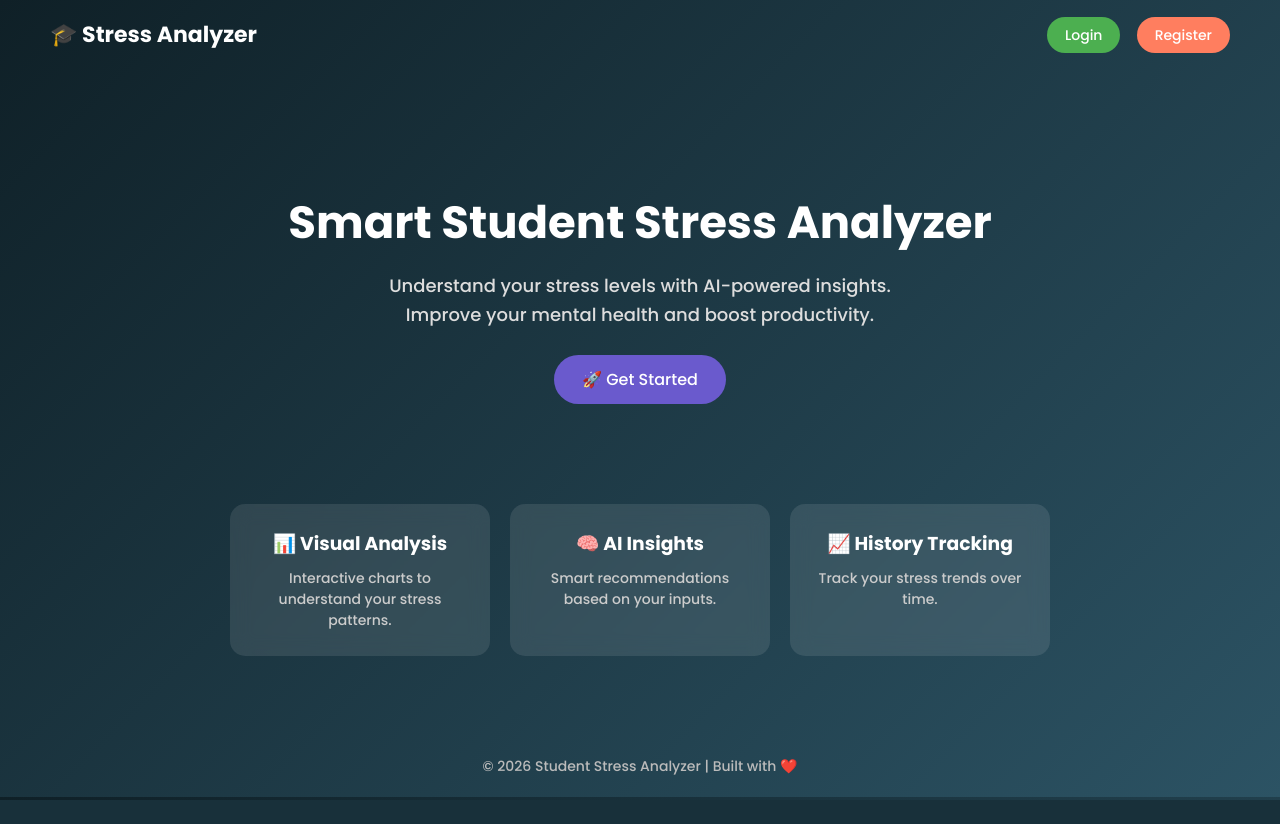
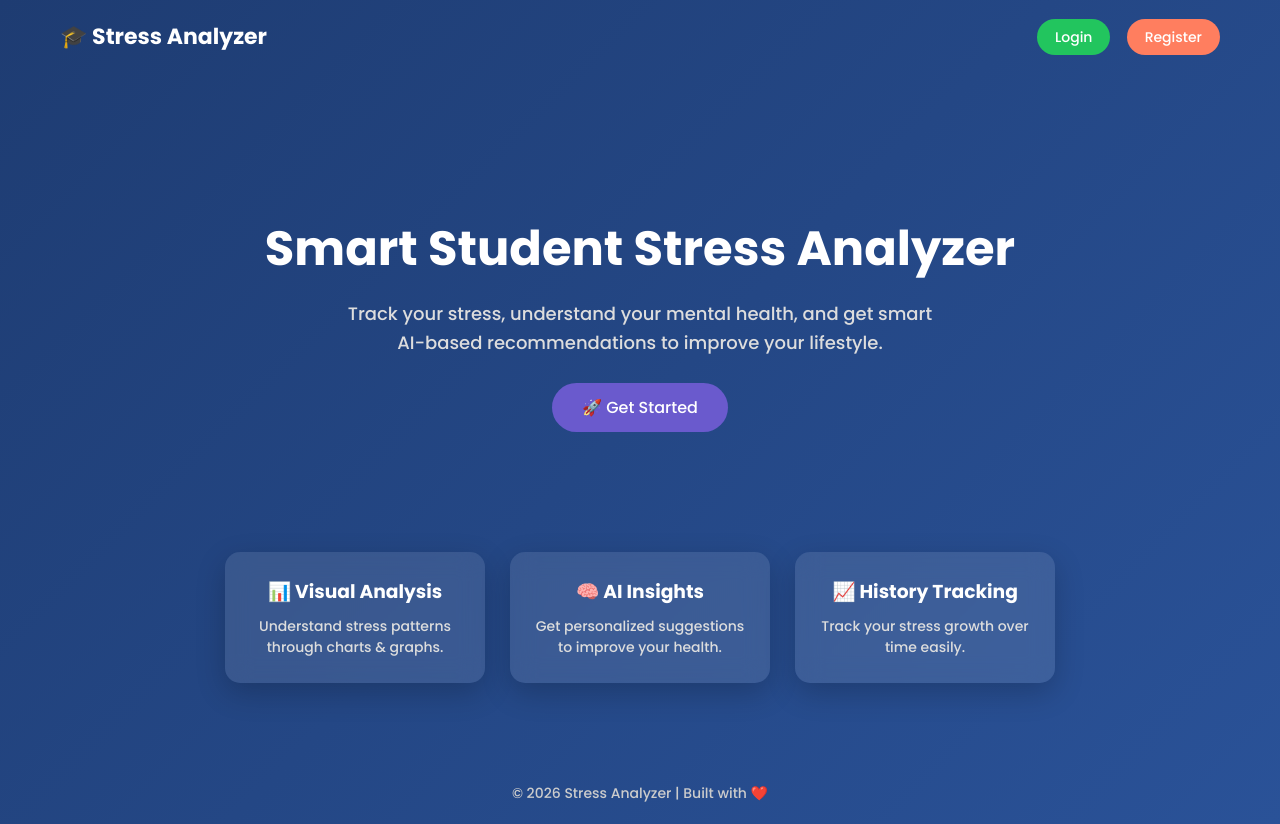
Before and after one commit to CharmilaSambana/student-stress-analyzer, a Flask app: page / in a window 1280 px wide. Before the commit the page ends 800 px from the top, so only its background shows below. Run offline with Flask 3, Linux system fonts and the light colour scheme.

Commit message:
Update landing.html

```diff
--- a/templates/landing.html
+++ b/templates/landing.html
@@ -2,136 +2,145 @@
 <html lang="en">
 <head>
 <meta charset="UTF-8">
-    <title>Student Stress Analyzer</title>
+<title>Stress Analyzer</title>
 
-    <!-- Google Font -->
 <link href="https://fonts.googleapis.com/css2?family=Poppins:wght@300;500;700&display=swap" rel="stylesheet">
 
 <style>
-        * {
-            margin: 0;
-            padding: 0;
-            box-sizing: border-box;
-            font-family: 'Poppins', sans-serif;
+
+*{
+margin:0;
+padding:0;
+box-sizing:border-box;
+font-family:'Poppins',sans-serif;
 }
 
-        body {
-            background: linear-gradient(135deg, #0f2027, #2c5364);
-            color: white;
+body{
+background: linear-gradient(135deg,#1e3c72,#2a5298);
+color:white;
+min-height:100vh;
 }
 
 /* NAVBAR */
-        .navbar {
-            display: flex;
-            justify-content: space-between;
-            align-items: center;
-            padding: 18px 50px;
+.navbar{
+display:flex;
+justify-content:space-between;
+align-items:center;
+padding:20px 60px;
 }
 
-        .logo {
-            font-size: 22px;
-            font-weight: 600;
+.logo{
+font-size:22px;
+font-weight:600;
 }
 
-        .nav-buttons a {
-            text-decoration: none;
-            margin-left: 12px;
-            padding: 8px 18px;
-            border-radius: 20px;
-            color: white;
-            font-size: 14px;
-            transition: 0.3s;
+.nav-buttons a{
+text-decoration:none;
+margin-left:12px;
+padding:8px 18px;
+border-radius:20px;
+color:white;
+font-size:14px;
+transition:0.3s;
 }
 
-        .login-btn {
-            background: #4CAF50;
+.login{
+background:#22c55e;
 }
 
-        .register-btn {
-            background: #ff7e5f;
+.register{
+background:#ff7e5f;
 }
 
-        .nav-buttons a:hover {
-            transform: scale(1.05);
+.nav-buttons a:hover{
+transform:scale(1.08);
 }
 
-        /* HERO SECTION */
-        .hero {
-            text-align: center;
-            margin-top: 120px;
-            padding: 0 20px;
+/* HERO */
+.hero{
+display:flex;
+flex-direction:column;
+align-items:center;
+justify-content:center;
+text-align:center;
+margin-top:120px;
+padding:20px;
 }
 
-        .hero h1 {
-            font-size: 45px;
-            margin-bottom: 15px;
+.hero h1{
+font-size:48px;
+margin-bottom:15px;
 }
 
-        .hero p {
-            font-size: 18px;
-            color: #ddd;
-            line-height: 1.6;
+.hero p{
+font-size:18px;
+color:#ddd;
+max-width:600px;
+line-height:1.6;
 }
 
-        .start-btn {
-            display: inline-block;
-            margin-top: 25px;
-            padding: 12px 28px;
-            background: #6a5acd;
-            border-radius: 25px;
-            text-decoration: none;
-            color: white;
-            font-size: 16px;
-            transition: 0.3s;
+.cta{
+margin-top:25px;
+padding:12px 30px;
+background:#6a5acd;
+border-radius:30px;
+text-decoration:none;
+color:white;
+font-size:16px;
+transition:0.3s;
 }
 
-        .start-btn:hover {
-            background: #5848c2;
-            transform: scale(1.05);
+.cta:hover{
+background:#5848c2;
+transform:scale(1.05);
 }
 
 /* FEATURES */
-        .features {
-            display: flex;
-            justify-content: center;
-            gap: 20px;
-            margin-top: 80px;
-            flex-wrap: wrap;
-            padding: 20px;
+.features{
+display:flex;
+justify-content:center;
+gap:25px;
+margin-top:80px;
+flex-wrap:wrap;
+padding:20px;
 }
 
-        .feature-card {
-            background: rgba(255, 255, 255, 0.1);
-            padding: 25px;
-            width: 260px;
-            border-radius: 15px;
-            text-align: center;
-            backdrop-filter: blur(10px);
-            transition: 0.3s;
+.card{
+width:260px;
+padding:25px;
+border-radius:15px;
+text-align:center;
+
+background: rgba(255,255,255,0.1);
+backdrop-filter: blur(12px);
+
+box-shadow:0 10px 30px rgba(0,0,0,0.2);
+
+transition:0.3s;
 }
 
-        .feature-card:hover {
-            transform: translateY(-8px);
-            background: rgba(255,255,255,0.15);
+.card:hover{
+transform:translateY(-10px);
 }
 
-        .feature-card h3 {
-            margin-bottom: 10px;
+.card h3{
+margin-bottom:10px;
 }
 
-        .feature-card p {
-            font-size: 14px;
-            color: #ccc;
+.card p{
+font-size:14px;
+color:#ddd;
 }
 
 /* FOOTER */
-        .footer {
-            text-align: center;
-            margin-top: 60px;
-            padding: 20px;
-            color: #bbb;
-            font-size: 14px;
+.footer{
+text-align:center;
+margin-top:60px;
+padding:20px;
+color:#ccc;
+font-size:14px;
 }
+
 </style>
 </head>
 
@@ -142,8 +151,8 @@
 <div class="logo">🎓 Stress Analyzer</div>
 
 <div class="nav-buttons">
-        <a href="/login" class="login-btn">Login</a>
-        <a href="/register" class="register-btn">Register</a>
+<a href="/login" class="login">Login</a>
+<a href="/register" class="register">Register</a>
 </div>
 </div>
 
@@ -152,36 +161,36 @@
 <h1>Smart Student Stress Analyzer</h1>
 
 <p>
-        Understand your stress levels with AI-powered insights.<br>
-        Improve your mental health and boost productivity.
+Track your stress, understand your mental health,
+and get smart AI-based recommendations to improve your lifestyle.
 </p>
 
-    <a href="/login" class="start-btn">🚀 Get Started</a>
+<a href="/login" class="cta">🚀 Get Started</a>
 </div>
 
 <!-- FEATURES -->
 <div class="features">
 
-    <div class="feature-card">
+<div class="card">
 <h3>📊 Visual Analysis</h3>
-        <p>Interactive charts to understand your stress patterns.</p>
+<p>Understand stress patterns through charts & graphs.</p>
 </div>
 
-    <div class="feature-card">
+<div class="card">
 <h3>🧠 AI Insights</h3>
-        <p>Smart recommendations based on your inputs.</p>
+<p>Get personalized suggestions to improve your health.</p>
 </div>
 
-    <div class="feature-card">
+<div class="card">
 <h3>📈 History Tracking</h3>
-        <p>Track your stress trends over time.</p>
+<p>Track your stress growth over time easily.</p>
 </div>
 
 </div>
 
 <!-- FOOTER -->
 <div class="footer">
-    © 2026 Student Stress Analyzer | Built with ❤️
+© 2026 Stress Analyzer | Built with ❤️
 </div>
 
 </body>
```
Lines whose indentation alone changed are shown as unchanged.
